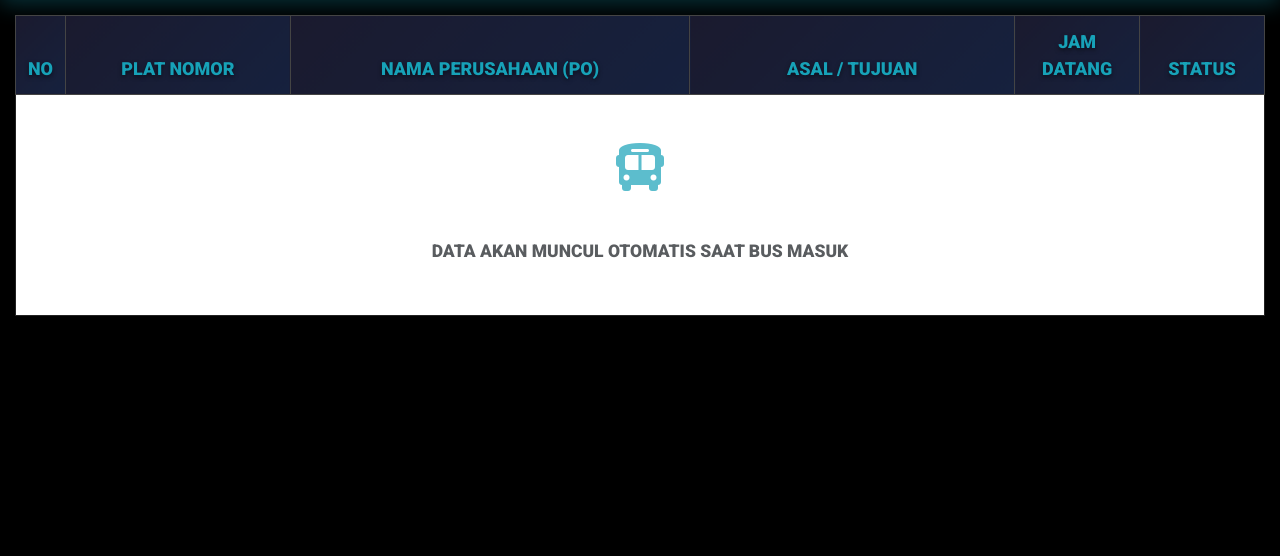
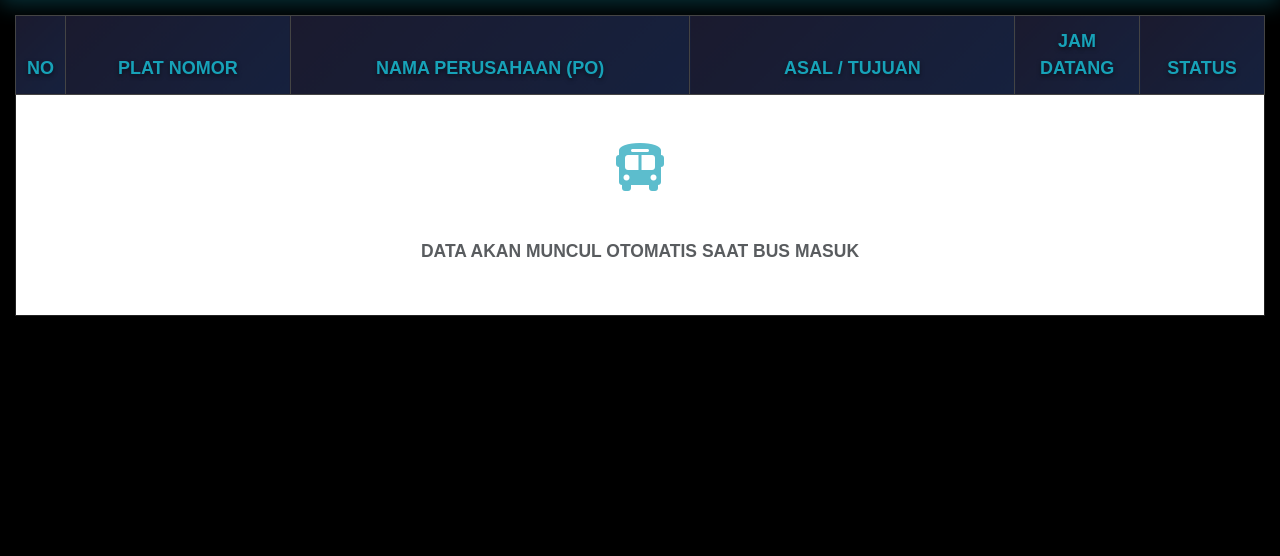
Before and after one commit to yosephhasugian/suara, a CodeIgniter app: page /database/bus_monitor/tv_kedatangan in a window 1280 px wide. Shown: the part 87-643 px from the top of the page. Run offline with CodeIgniter, Linux system fonts and the light colour scheme; a user stored in the database is signed in; data comes from the database, SQL or seed files in the repository; data that the repository does not hold is empty; some libraries are stand-ins or nearby versions.

Commit message:
Change entire table font family to Arial in tv_kedatangan display

```diff
--- a/application/views/bus_monitor/tv_kedatangan.php
+++ b/application/views/bus_monitor/tv_kedatangan.php
@@ -84,6 +84,7 @@
 
         /* ================= TABLE STYLES ================= */
         .table {
+            font-family: 'Arial', sans-serif !important;
             color: white;
             margin-bottom: 0;
             border: 1px solid #333;
```
